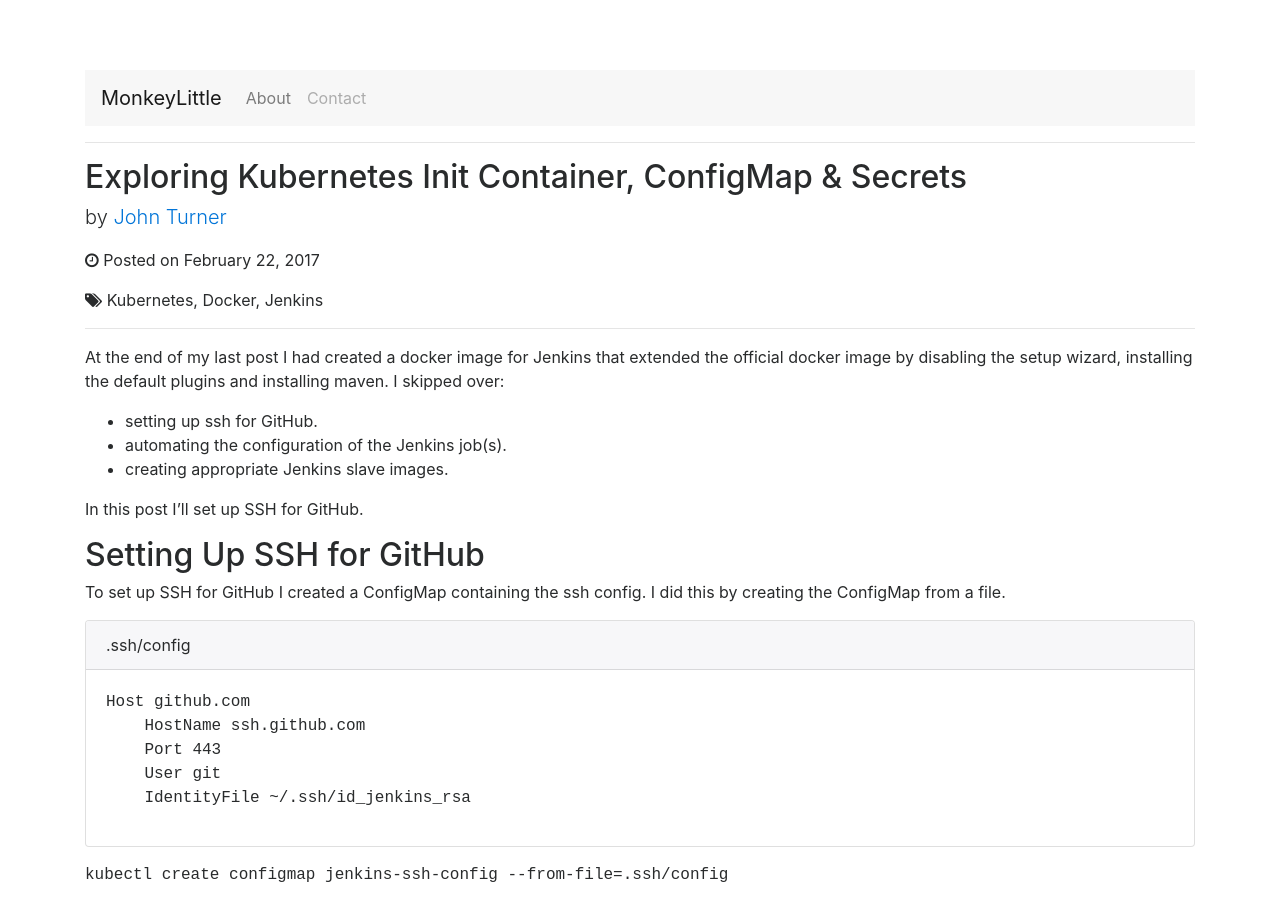
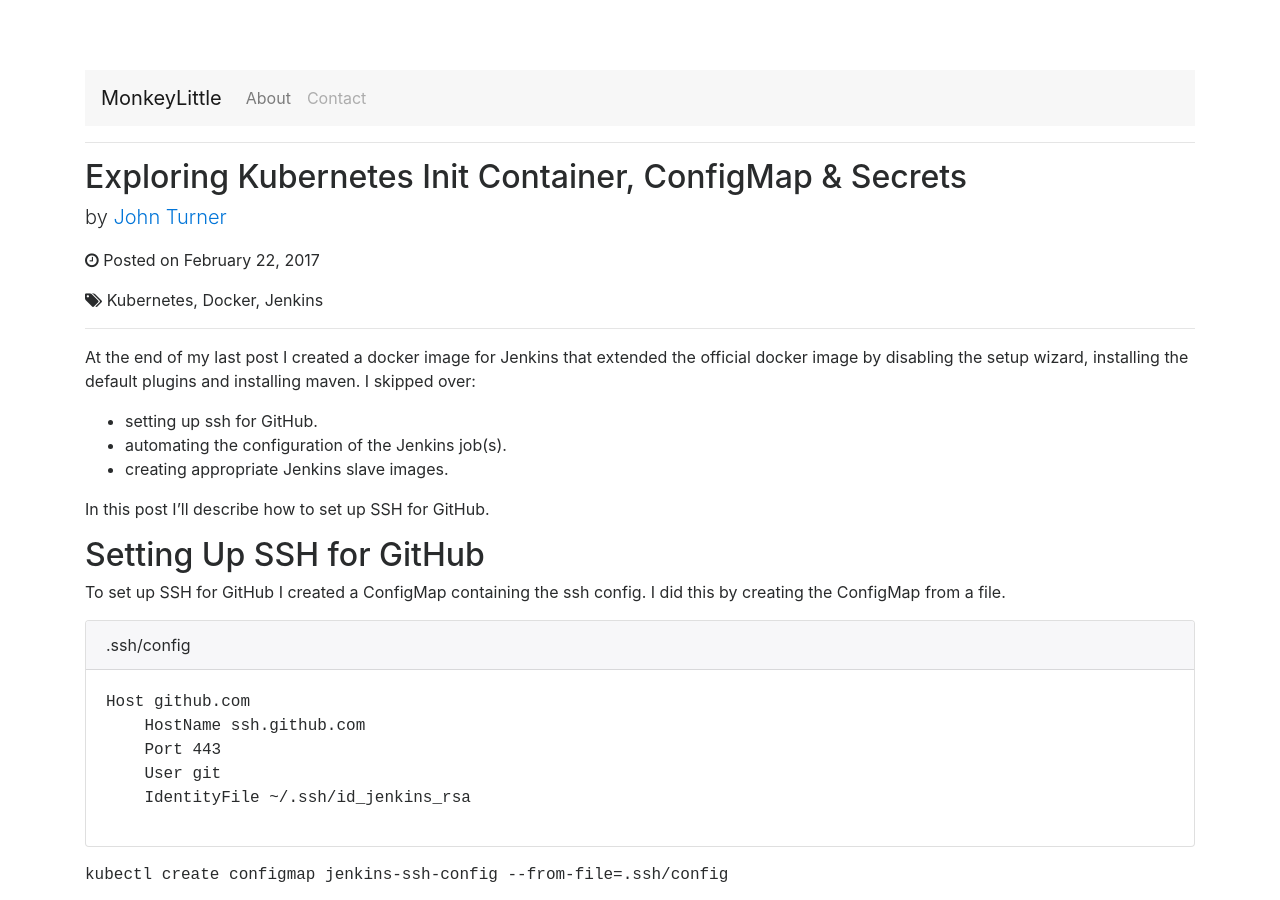
Before and after one commit to monkeylittle/monkeylittle, a Jekyll site: the page built from _posts/2017-02-22-exploring-kubernetes-init-container-configmap-secret.md, in a window 1280 px wide and 900 px high. Built offline with Jekyll 4.4.1, drawn with Linux system fonts in a browser that asks for light colours; comment, search, counter and statistics services are not loaded; some of the changed text lies outside the part shown.

Commit message:
Fix a number of grammar errors.

```diff
--- a/_posts/2017-02-22-exploring-kubernetes-init-container-configmap-secret.md
+++ b/_posts/2017-02-22-exploring-kubernetes-init-container-configmap-secret.md
@@ -11,13 +11,13 @@ tags:
 - Jenkins
 ---
 
-At the end of my last post I had created a docker image for Jenkins that extended the official docker image by disabling the setup wizard, installing the default plugins and installing maven.  I skipped over:
+At the end of my last post I created a docker image for Jenkins that extended the official docker image by disabling the setup wizard, installing the default plugins and installing maven.  I skipped over:
 
 - setting up ssh for GitHub.
 - automating the configuration of the Jenkins job(s).
 - creating appropriate Jenkins slave images.
 
-In this post I'll set up SSH for GitHub.
+In this post I'll describe how to set up SSH for GitHub.
 
 ## Setting Up SSH for GitHub
 
```
Also changed, not shown: other parts of _posts/2017-02-22-exploring-kubernetes-init-container-configmap-secret.md (+1 -1 lines).
